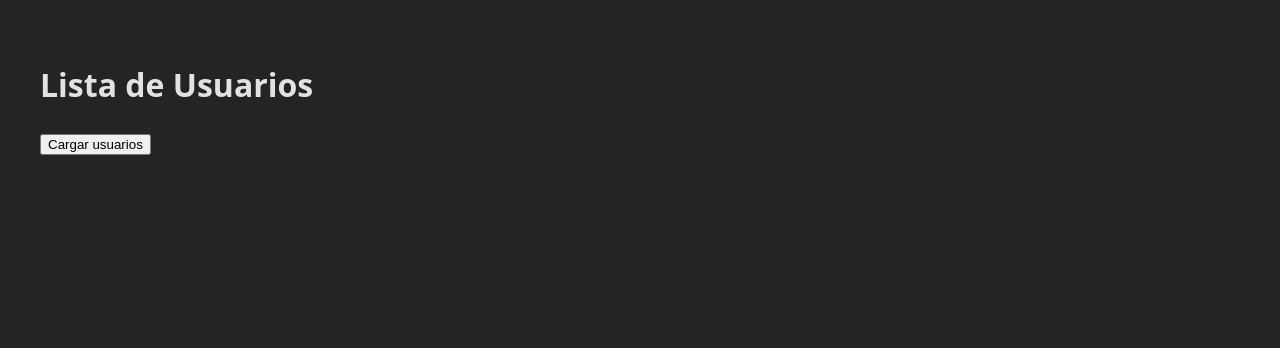
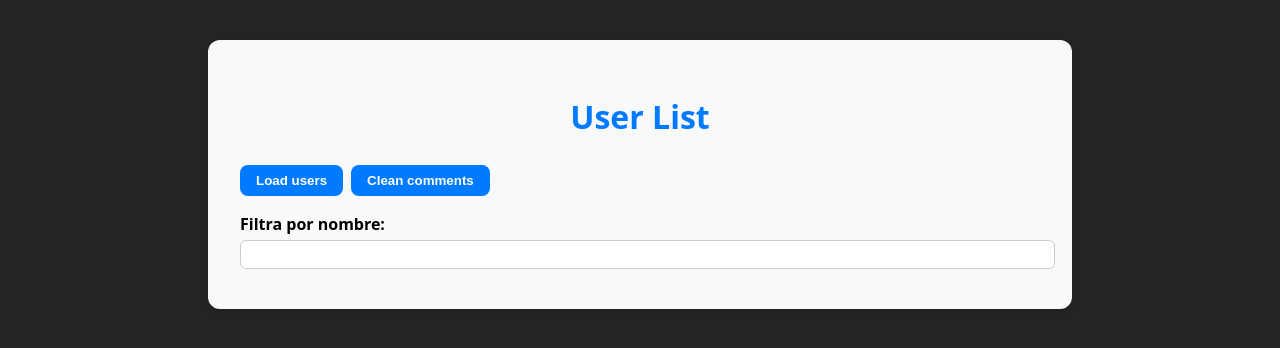
Before and after one commit to ArleyAlejandro/React_practica, a React (Vite) app: page / in a window 1280 px wide. Shown: the top 348 px of the page. Built offline with nearby package versions, Linux system fonts and the light colour scheme.

Commit message:
Agregada funcionalidad de filtro y estilos

```diff
--- a/package.json
+++ b/package.json
@@ -11,7 +11,8 @@
   },
   "dependencies": {
     "react": "^19.0.0",
-    "react-dom": "^19.0.0"
+    "react-dom": "^19.0.0",
+    "sass": "^1.86.3"
   },
   "devDependencies": {
     "@eslint/js": "^9.21.0",
--- a/src/components/UserList.jsx
+++ b/src/components/UserList.jsx
@@ -1,65 +1,105 @@
-import React, { useState } from 'react';
+import React, { useState } from "react";
+import styles from "./UserList.module.scss";
 
 const UserList = () => {
-    const [usuarios, setUsuarios] = useState([]);
-    const [inputs, setInputs] = useState({});
-    const [comentariosGuardados, setComentariosGuardados] = useState({});
+  const [users, setUsers] = useState([]); // Usuarios que se muestran
+  const [allUsers, setAllUsers] = useState([]); // Todos los usuarios, sin filtrar
+  const [pendingComments, setPendingComments] = useState({});
+  const [savedComments, setSavedComments] = useState({});
 
-    const cargarUsuarios = () => {
-        fetch('https://jsonplaceholder.typicode.com/users')
-            .then((respuesta) => {
-                if (!respuesta.ok) {
-                    throw new Error('Error al obtener los datos');
+  // Cargar usuarios y guardarlos tanto en 'users' como en 'allUsers'
+  const loadUsers = () => {
+    fetch("https://jsonplaceholder.typicode.com/users")
+      .then((response) => {
+        if (!response.ok) {
+          throw new Error("Error fetching data");
         }
-                return respuesta.json();
+        return response.json();
       })
       .then((data) => {
-                setUsuarios(data);
+        setUsers(data);
+        setAllUsers(data); // Guardamos la lista completa de usuarios
       })
       .catch((error) => {
-                console.error('Error en la petición:', error);
+        console.error("Request error:", error);
       });
+    console.log("users loaded");
   };
 
-    const manejarCambio = (e, id) => {
-        setInputs({
-            ...inputs,
-            [id]: e.target.value
+  const handleChange = (e, id) => {
+    setPendingComments({
+      ...pendingComments,
+      [id]: e.target.value,
     });
+
+    console.log(users);
   };
 
-    const guardarComentario = (id) => {
-        if (!inputs[id]) return; // si está vacío no guardamos nada
-        setComentariosGuardados({
-            ...comentariosGuardados,
-            [id]: inputs[id]
+  const saveComment = (id) => {
+    if (!pendingComments[id]) return;
+    setSavedComments({
+      ...savedComments,
+      [id]: pendingComments[id],
     });
-        alert(`Comentario para el usuario ${id} guardado: ${inputs[id]}`);
-        setInputs({ ...inputs, [id]: '' }); // limpiar el input después de guardar
+    setPendingComments({ ...pendingComments, [id]: "" });
+    console.log("comment saved");
+  };
+
+  const cleanComments = () => {
+    setSavedComments({});
+    console.log("comments cleaned");
+  };
+
+  // Filtrar usuarios por nombre
+  const filterUsers = (e) => {
+    const searchText = e.target.value.toLowerCase();
+    if (searchText === "") {
+      // Si el campo de búsqueda está vacío, restauramos todos los usuarios
+      setUsers(allUsers);
+    } else {
+      const filteredUsers = allUsers.filter((user) =>
+        // user.name.toLowerCase().includes(searchText)
+        user.name.toLowerCase().startsWith(searchText)
+      );
+      setUsers(filteredUsers);
+    }
   };
 
   return (
+    <div className={styles.container}>
+      <h1>User List</h1>
+      <button onClick={loadUsers}>Load users</button>
+      <button onClick={cleanComments}>Clean comments</button>
+      <label className={styles.filterUser} htmlFor="userFilter">
+        Filtra por nombre:
+      </label>
+      <input type="text" name="userFilter" onChange={filterUsers} />
       <div>
-            <h1>Lista de Usuarios</h1>
-            <button onClick={cargarUsuarios}>Cargar usuarios</button>
-            <div>
-                {usuarios.map((user) => (
-                    <ul key={user.id}>
-                        <li><strong>Nombre:</strong> {user.name}</li>
-                        <li><strong>Email:</strong> {user.email}</li>
-                        <li><strong>Ciudad:</strong> {user.address.city}</li>
+        {users.map((user) => (
+          <ul className={styles.userCard} key={user.id}>
+            <li>
+              <strong>Name:</strong> {user.name}
+            </li>
+            <li>
+              <strong>Email:</strong> {user.email}
+            </li>
+            <li>
+              <strong>City:</strong> {user.address.city}
+            </li>
 
-                        <label htmlFor={`input-${user.id}`}>Añadir comentario:</label>
+            <label htmlFor={`input-${user.id}`}>Add comment:</label>
             <input
               type="text"
               id={`input-${user.id}`}
-                            value={inputs[user.id] || ''}
-                            onChange={(e) => manejarCambio(e, user.id)}
+              value={pendingComments[user.id] || ""}
+              onChange={(e) => handleChange(e, user.id)}
             />
-                        <button onClick={() => guardarComentario(user.id)}>Guardar comentario</button>
+            <button onClick={() => saveComment(user.id)}>Save comment</button>
 
-                        {comentariosGuardados[user.id] && (
-                            <p><strong>Comentario guardado:</strong> {comentariosGuardados[user.id]}</p>
+            {savedComments[user.id] && (
+              <p>
+                <strong>Saved comment:</strong> {savedComments[user.id]}
+              </p>
             )}
           </ul>
         ))}
--- /dev/null
+++ b/src/components/UserList.module.scss
@@ -0,0 +1,71 @@
+/* UserList.module.scss */
+
+.container {
+    max-width: 800px;
+    margin: 0 auto;
+    padding: 2rem;
+    background-color: #f8f9fa;
+    border-radius: 12px;
+    box-shadow: 0 4px 10px rgba(0, 0, 0, 0.1);
+  }
+
+  h1 {
+    text-align: center;
+    color: #007bff;
+    margin-bottom: 1rem;
+  }
+
+  button {
+    margin: 0.5rem 0.5rem 1rem 0;
+    padding: 0.5rem 1rem;
+    background-color: #007bff;
+    border: none;
+    border-radius: 8px;
+    color: white;
+    font-weight: bold;
+    cursor: pointer;
+    transition: background-color 0.2s ease;
+
+    &:hover {
+      background-color: #0056b3;
+    }
+  }
+
+  .userCard {
+    background-color: white;
+    border: 1px solid #ddd;
+    border-radius: 10px;
+    padding: 1rem;
+    margin-bottom: 1rem;
+    list-style: none;
+  }
+
+  .userCard li {
+    margin-bottom: 0.5rem;
+    color: black;
+  }
+
+  label {
+    display: block;
+    margin-bottom: 0.2rem;
+    font-weight: bold;
+  }
+
+  input {
+    width: 100%;
+    padding: 0.4rem;
+    margin-bottom: 0.5rem;
+    border: 1px solid #ccc;
+    border-radius: 6px;
+  }
+
+  p {
+    background-color: #e9ffe9;
+    padding: 0.5rem;
+    border-radius: 6px;
+    color: #155724;
+    border: 1px solid #c3e6cb;
+  }
+  .filterUser{
+    color: black;
+  }
```
Also changed, not shown: src/components/User.jsx (deleted, +0 -15 lines), 1 other file (tests, documents, lock files or other folders). Lines whose indentation alone changed are shown as unchanged.
